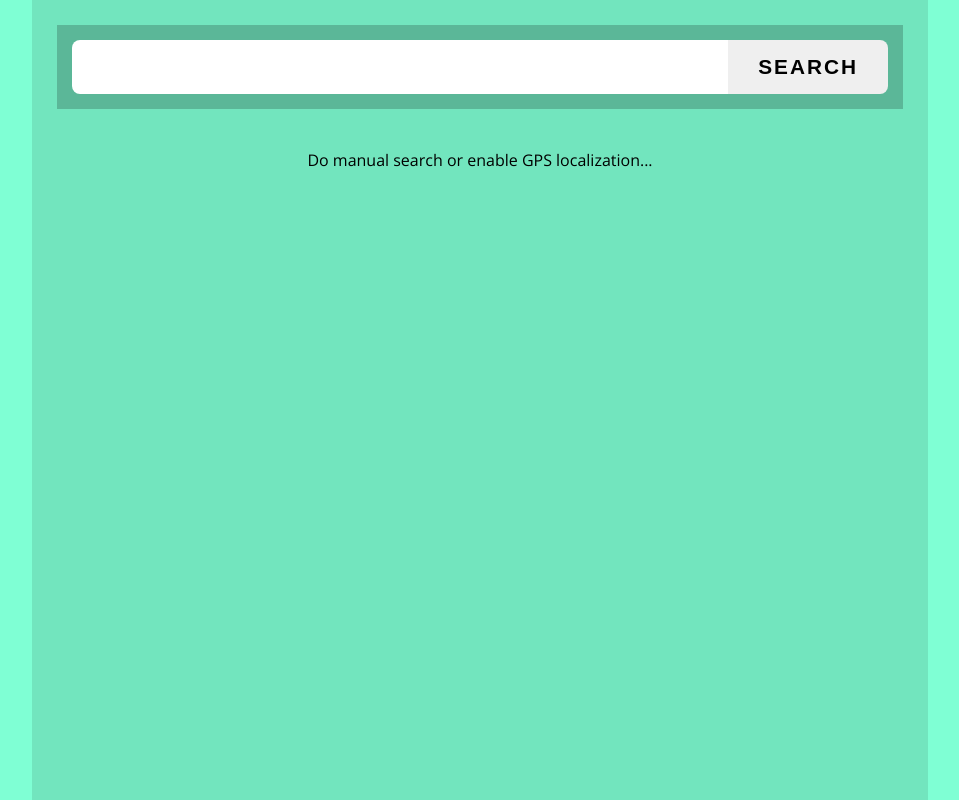
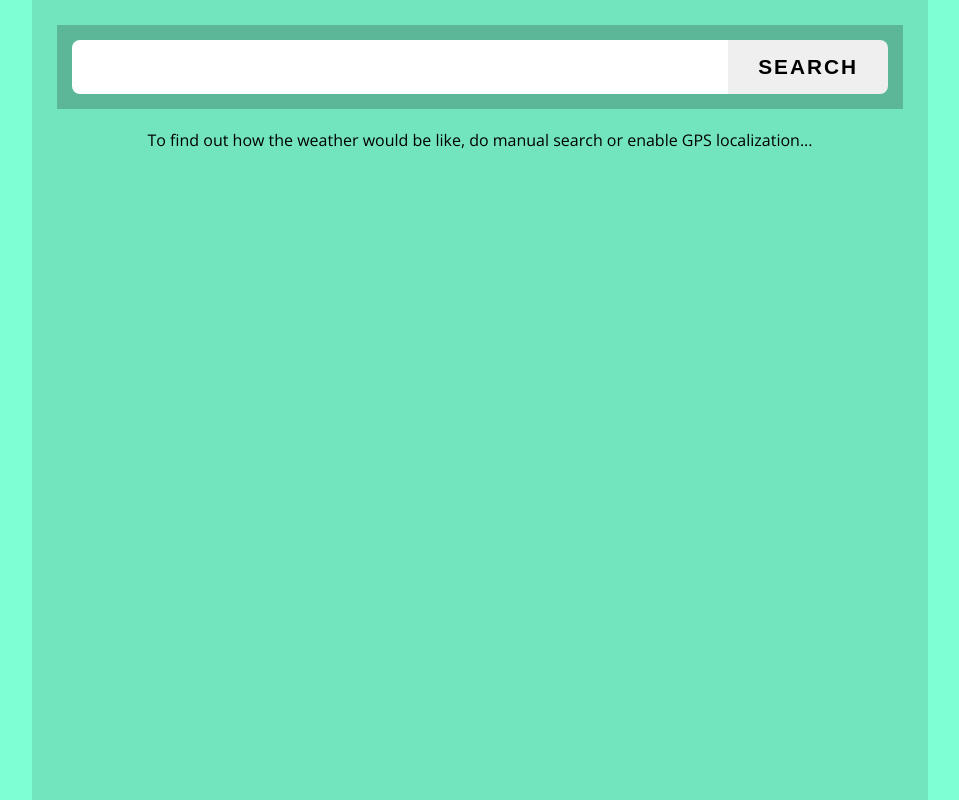
Before and after one commit to koshonson/open-weather, a React app: page / in a window 1280 px wide. Shown: the whole page, without its empty margins (160-1119 px from the left). Built offline with nearby package versions, Linux system fonts and the light colour scheme; no server answers.

Commit message:
final touches pre-release _v1

```diff
--- a/src/components/App.js
+++ b/src/components/App.js
@@ -7,20 +7,22 @@ import Current from './Current';
 import Forecast from './Forecast';
 
 const App = () => {
-	const [searchTerm, setSearchTerm] = useState('Pisek');
-	const [location, setLocation] = useState(null);
-	const [currentWeather, setCurrentWeather] = useState(null);
-	const [forecast, setForecast] = useState(null);
+	const [searchTerm, setSearchTerm] = useState('');
+	const [notFound, setNotFound] = useState(false);
+	const [location, setLocation] = useState(undefined);
+	const [currentWeather, setCurrentWeather] = useState(undefined);
+	const [forecast, setForecast] = useState(undefined);
 	const [units, setUnits] = useState('celsius');
 
 	useEffect(async () => {
+		setNotFound(false);
 		if (searchTerm) {
 			try {
 				const { data } = await getWeather.currentByTerm(searchTerm);
 				setCurrentWeather(parseWeather.current(data));
 				setLocation(parseWeather.coords(data));
 			} catch {
-				console.log(`No such location (${searchTerm}) found.`);
+				setNotFound(true);
 			}
 		}
 	}, [searchTerm]);
@@ -36,6 +38,17 @@ const App = () => {
 		units === 'celsius' ? setUnits('fahrenheit') : setUnits('celsius');
 	};
 
+	const renderError = () => {
+		if (notFound) {
+			return (
+				<Message
+					className="error message"
+					message={`! Sorry, "${searchTerm}" wasn't found. Try search for a bigger settlement nearby. !`}
+				/>
+			);
+		}
+	};
+
 	const renderCurrent = () => {
 		if (currentWeather) {
 			return (
@@ -47,7 +60,10 @@ const App = () => {
 			);
 		} else {
 			return (
-				<Message message="Do manual search or enable GPS localization..." />
+				<Message
+					className="message"
+					message="To find out how the weather would be like, do manual search or enable GPS localization..."
+				/>
 			);
 		}
 	};
@@ -63,6 +79,7 @@ const App = () => {
 	return (
 		<div className="container">
 			<Search setSearchTerm={setSearchTerm} />
+			{renderError()}
 			{renderCurrent()}
 			{renderForecast()}
 		</div>
--- a/src/components/generic/Message.js
+++ b/src/components/generic/Message.js
@@ -1,19 +1,7 @@
 import React from 'react';
 
-const Message = ({ message }) => {
-	return (
-		<div
-			style={{
-				display: 'flex',
-				justifyContent: 'center',
-				alignItems: 'center',
-				paddingTop: '40px',
-				paddingBottom: '20px'
-			}}
-		>
-			{message}
-		</div>
-	);
+const Message = ({ className, message }) => {
+	return <div className={className}>{message}</div>;
 };
 
 export default Message;
--- a/src/components/generic/TempBox.js
+++ b/src/components/generic/TempBox.js
@@ -1,7 +1,6 @@
 import React from 'react';
 
 const TempBox = ({ className, tC, tF, units, switchUnits }) => {
-	console.log(tC, tF);
 	return (
 		<div className={className}>
 			<div className="value">{units === 'celsius' ? tC : tF}</div>
```
Also changed, not shown: 1 other file (tests, documents, lock files or other folders).
